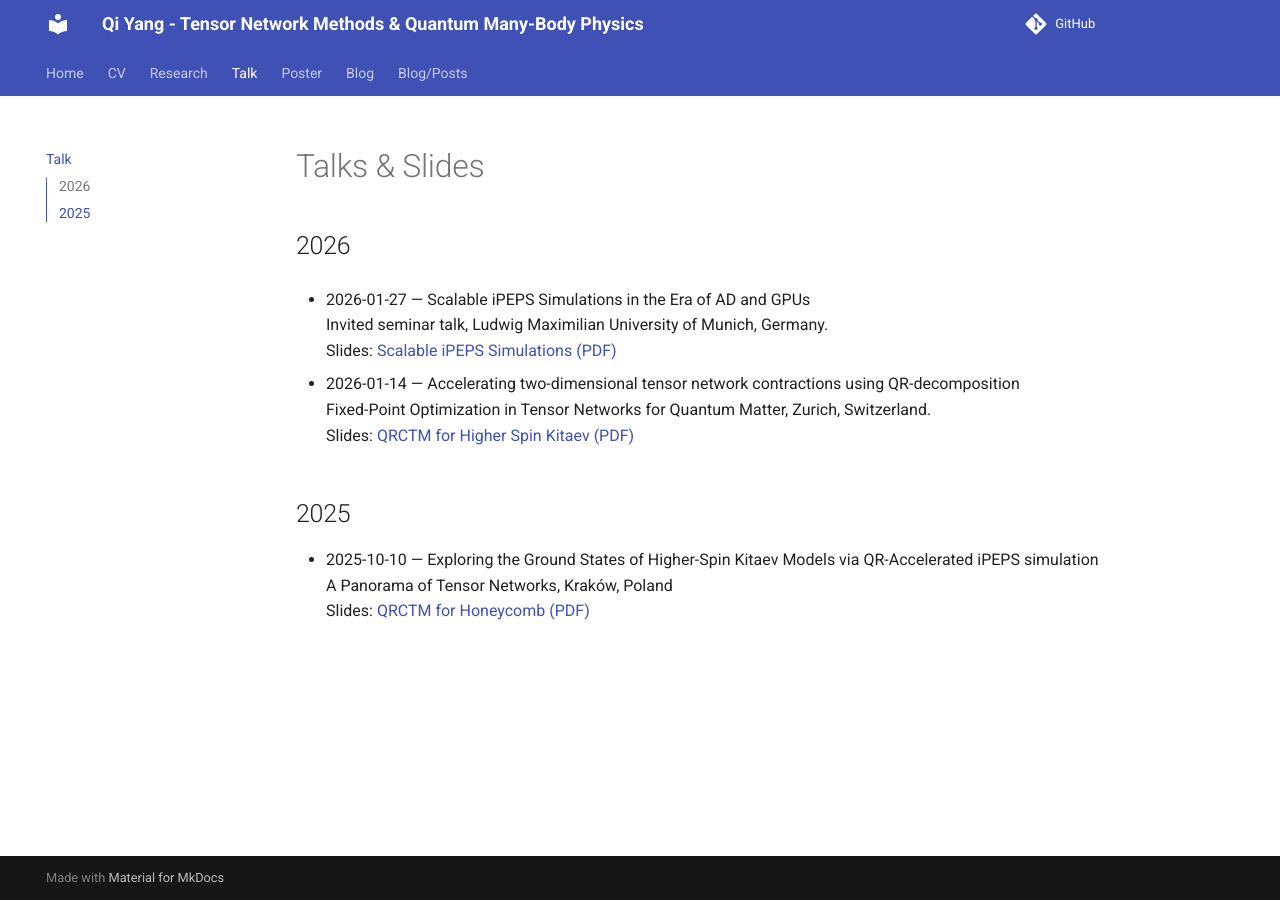
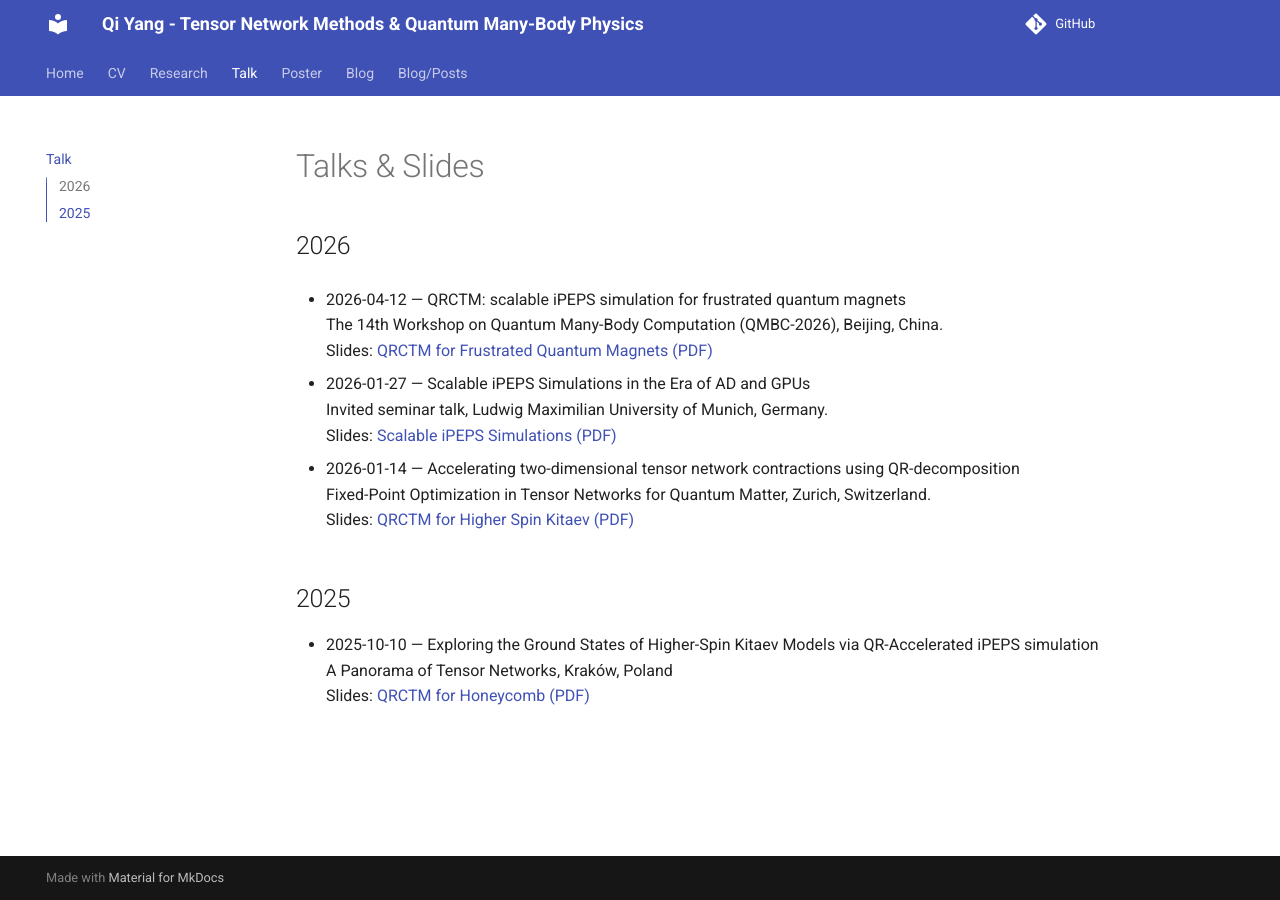
Before and after one commit to qiyang-ustc/qiyang-ustc.github.io, an MkDocs documentation site: the page built from docs/talks.md, in a window 1280 px wide. Built offline with MkDocs 1.6.1 and Material for MkDocs 9.7.7, drawn with Linux system fonts in a browser that asks for light colours; comment, search, counter and statistics services are not loaded.

Commit message:
Add QMBC 2026 talk and slides

```diff
--- a/docs/talks.md
+++ b/docs/talks.md
@@ -5,6 +5,10 @@ title: Talks & Slides
 # Talks & Slides
 
 ## 2026
+
+- 2026-04-12 — QRCTM: scalable iPEPS simulation for frustrated quantum magnets
+  The 14th Workshop on Quantum Many-Body Computation (QMBC-2026), Beijing, China.
+  Slides: [QRCTM for Frustrated Quantum Magnets (PDF)](./talk/2026QMBC_QRCTM.pdf)
 
 - 2026-01-27 — Scalable iPEPS Simulations in the Era of AD and GPUs
   Invited seminar talk, Ludwig Maximilian University of Munich, Germany.
```
Also changed, not shown: docs/cv.md (+3 -0 lines), 1 other file.
